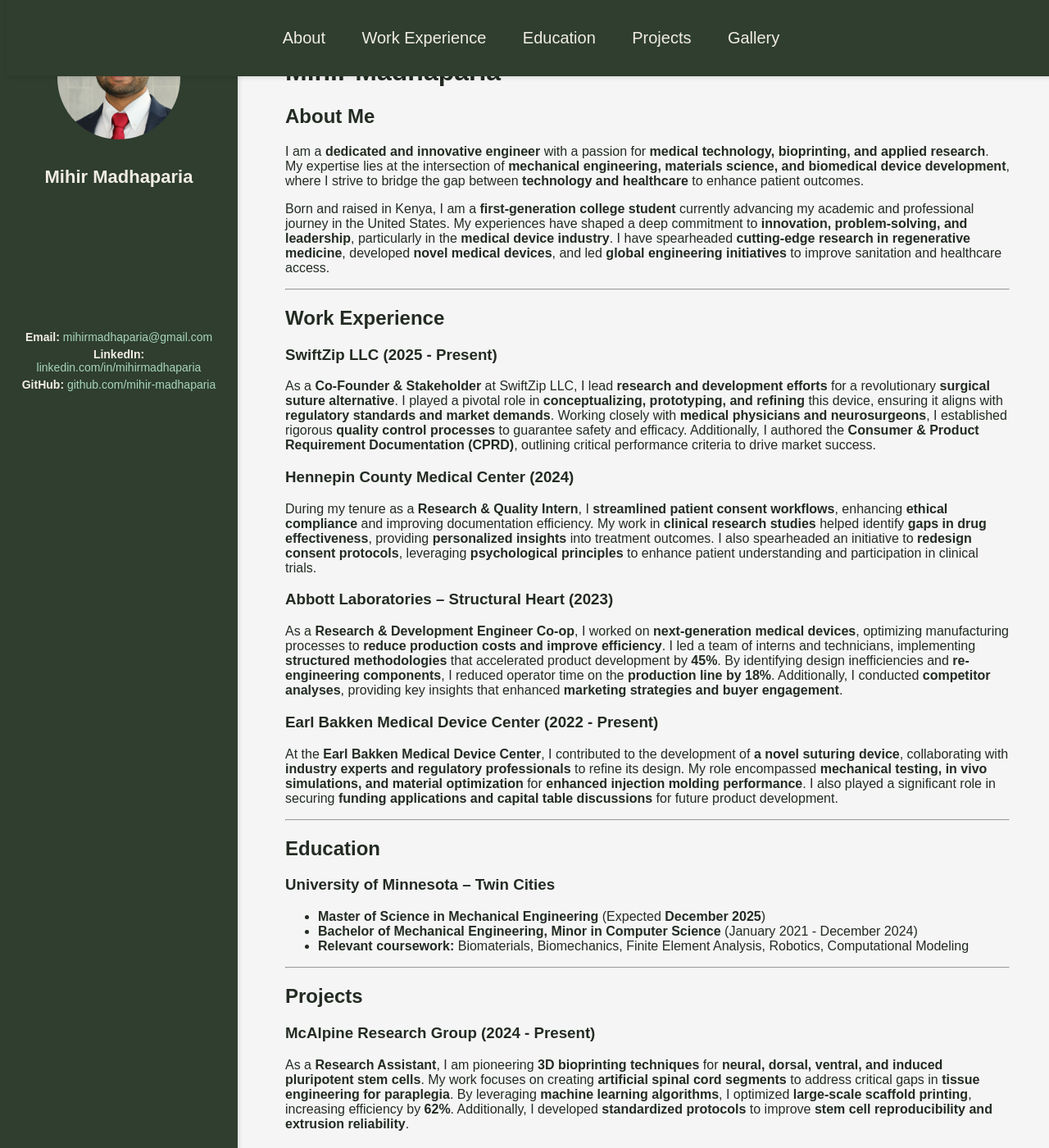
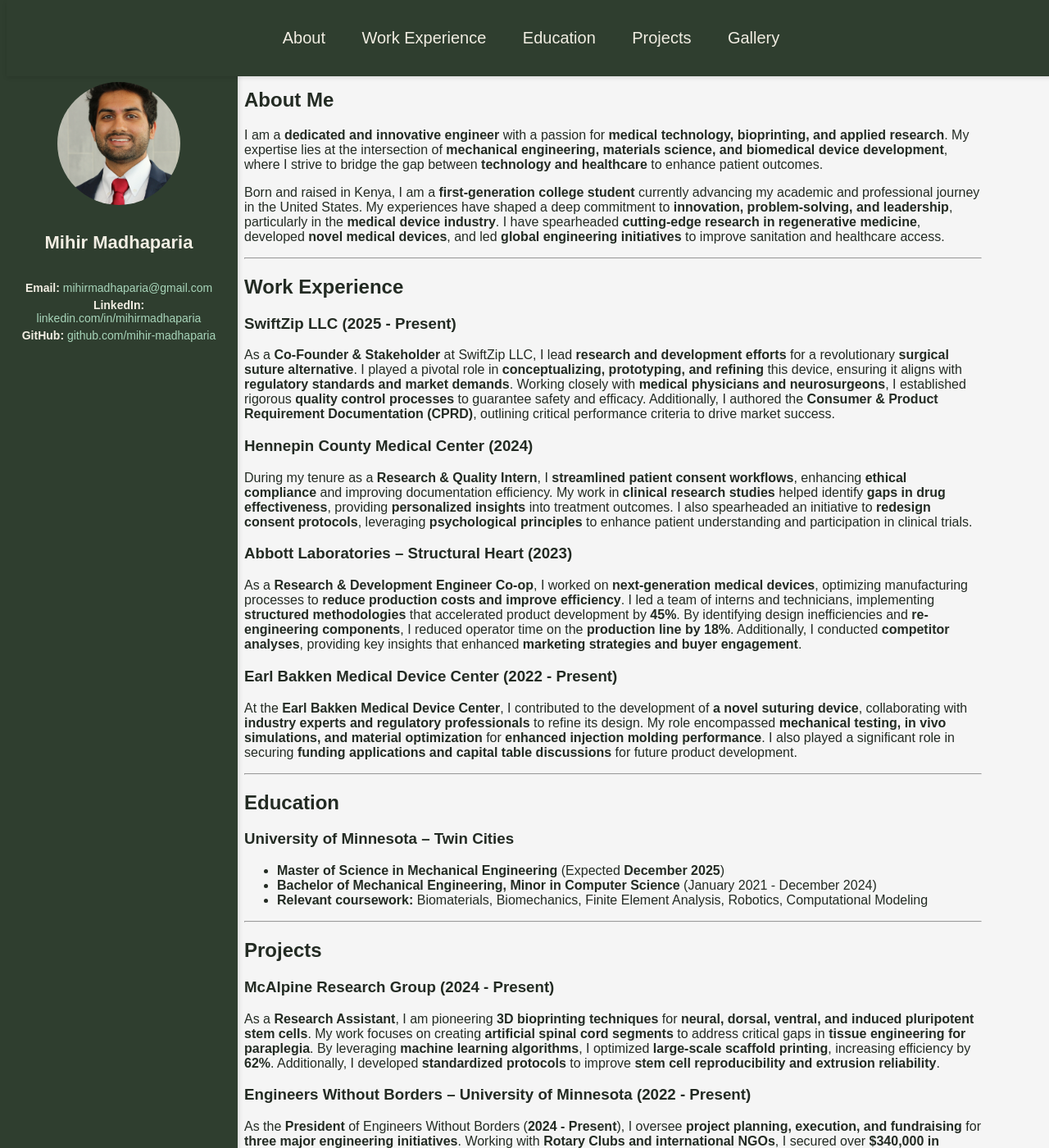
Before and after one commit to mihirmadhaparia/mihirmadhaparia.github.io, a Jekyll site: the page built from README.md, in a window 1280 px wide and 1400 px high. Shown: the whole window at 82% size. Built offline with Jekyll 4.4.1, drawn with Linux system fonts in a browser that asks for light colours; our own code applies the rules of GitHub Pages for plain Markdown files.

Commit message:
Update style.css

```diff
--- a/assets/css/style.css
+++ b/assets/css/style.css
@@ -138,7 +138,7 @@
     display: flex;
     flex-direction: column;
     align-items: center;
-    padding: 20px;
+    padding: 100px 20px 20px; /* Increased top padding to push content lower */
     box-shadow: 2px 0 5px rgba(0, 0, 0, 0.1);
 }
 
@@ -161,7 +161,7 @@
 /* Contact Info */
 .contact-info {
     text-align: center;
-    margin-top: 150px;
+    margin-top: 10px;
 }
 
 .contact-info p {
@@ -180,6 +180,6 @@
 
 /* Adjust Main Content to Avoid Overlapping Sidebar */
 .content {
-    margin-left: 300px; /* Push content to the right */
-    padding: 40px;
+    margin-left: 270px; /* Push content to the right */
+    padding: 20px;
 }
```
